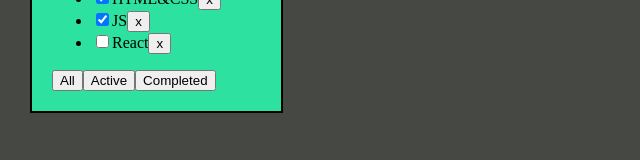
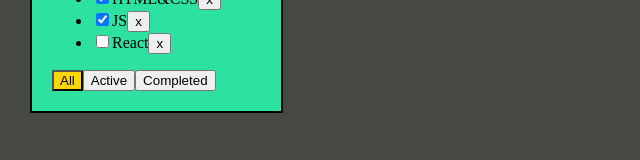
Before and after one commit to Tenebran/todo-refresh, a React (Vite) app: page / in a window 1280 px wide. Shown: the part 140-300 px from the top of the page, without its empty margins (0-640 px from the left). Built offline with nearby package versions, Linux system fonts and the light colour scheme.

Commit message:
feat: improve task status handling and filter UI
- use onChange for task checkbox updates

- highlight active filter button

- pass current filter value to Todolist

```diff
--- a/src/App.tsx
+++ b/src/App.tsx
@@ -48,7 +48,7 @@ function App() {
     }
   };
 
-  const changeTaskStatus = (id: string, event: React.MouseEvent<HTMLInputElement>) => {
+  const changeTaskStatus = (id: string, event: React.ChangeEvent<HTMLInputElement, Element>) => {
     setTasks(tasks.map((t) => (t.id === id ? { ...t, isDone: event.currentTarget.checked } : t)));
   };
 
@@ -67,6 +67,7 @@ function App() {
         addTasks={addTasks}
         onClickFilterValueHandler={onClickFilterValueHandler}
         changeTaskStatus={changeTaskStatus}
+        filterValue={filterValue}
       />
     </div>
   );
--- a/src/Task.tsx
+++ b/src/Task.tsx
@@ -5,7 +5,7 @@ export type TasksPropsType = {
   isDone: boolean;
   title: string;
   removeTask: (id: string) => void;
-  changeTaskStatus: (id: string, event: React.MouseEvent<HTMLInputElement, MouseEvent>) => void;
+  changeTaskStatus: (id: string, event: React.ChangeEvent<HTMLInputElement, Element>) => void;
 };
 
 export const Task: React.FC<TasksPropsType> = ({
@@ -18,7 +18,7 @@ export const Task: React.FC<TasksPropsType> = ({
   const onClickRemoveTaskHandler = () => removeTask(id);
   return (
     <li>
-      <input type="checkbox" id={id} checked={isDone} onClick={(e) => changeTaskStatus(id, e)} />
+      <input type="checkbox" id={id} checked={isDone} onChange={(e) => changeTaskStatus(id, e)} />
       <span>{title}</span>
       <button onClick={onClickRemoveTaskHandler}>x</button>
     </li>
--- a/src/Todolist.tsx
+++ b/src/Todolist.tsx
@@ -8,7 +8,8 @@ export type TaskPropsType = {
   removeTask: (id: string) => void;
   addTasks: (title: string) => void;
   onClickFilterValueHandler: (value: FilterValueType) => void;
-  changeTaskStatus: (id: string, event: React.MouseEvent<HTMLInputElement, MouseEvent>) => void;
+  changeTaskStatus: (id: string, event: React.ChangeEvent<HTMLInputElement, Element>) => void;
+  filterValue: FilterValueType;
 };
 
 export const Todolist: React.FC<TaskPropsType> = ({
@@ -18,6 +19,7 @@ export const Todolist: React.FC<TaskPropsType> = ({
   addTasks,
   onClickFilterValueHandler,
   changeTaskStatus,
+  filterValue,
 }) => {
   const [newTasksTitle, setNewTasksTitle] = useState('');
   const [errorTaskTitle, setErrorTaskTitle] = useState<undefined | string>(undefined);
@@ -77,9 +79,21 @@ export const Todolist: React.FC<TaskPropsType> = ({
         <span>Your tasks list is empty</span>
       )}
       <div>
-        <button onClick={() => onClickFilterValueHandler('all')}>All</button>
-        <button onClick={() => onClickFilterValueHandler('active')}>Active</button>
-        <button onClick={() => onClickFilterValueHandler('completed')}>Completed</button>
+        <button
+          style={{ backgroundColor: filterValue === 'all' ? 'gold' : '' }}
+          onClick={() => onClickFilterValueHandler('all')}>
+          All
+        </button>
+        <button
+          style={{ backgroundColor: filterValue === 'active' ? 'gold' : '' }}
+          onClick={() => onClickFilterValueHandler('active')}>
+          Active
+        </button>
+        <button
+          style={{ backgroundColor: filterValue === 'completed' ? 'gold' : '' }}
+          onClick={() => onClickFilterValueHandler('completed')}>
+          Completed
+        </button>
       </div>
     </div>
   );
```
